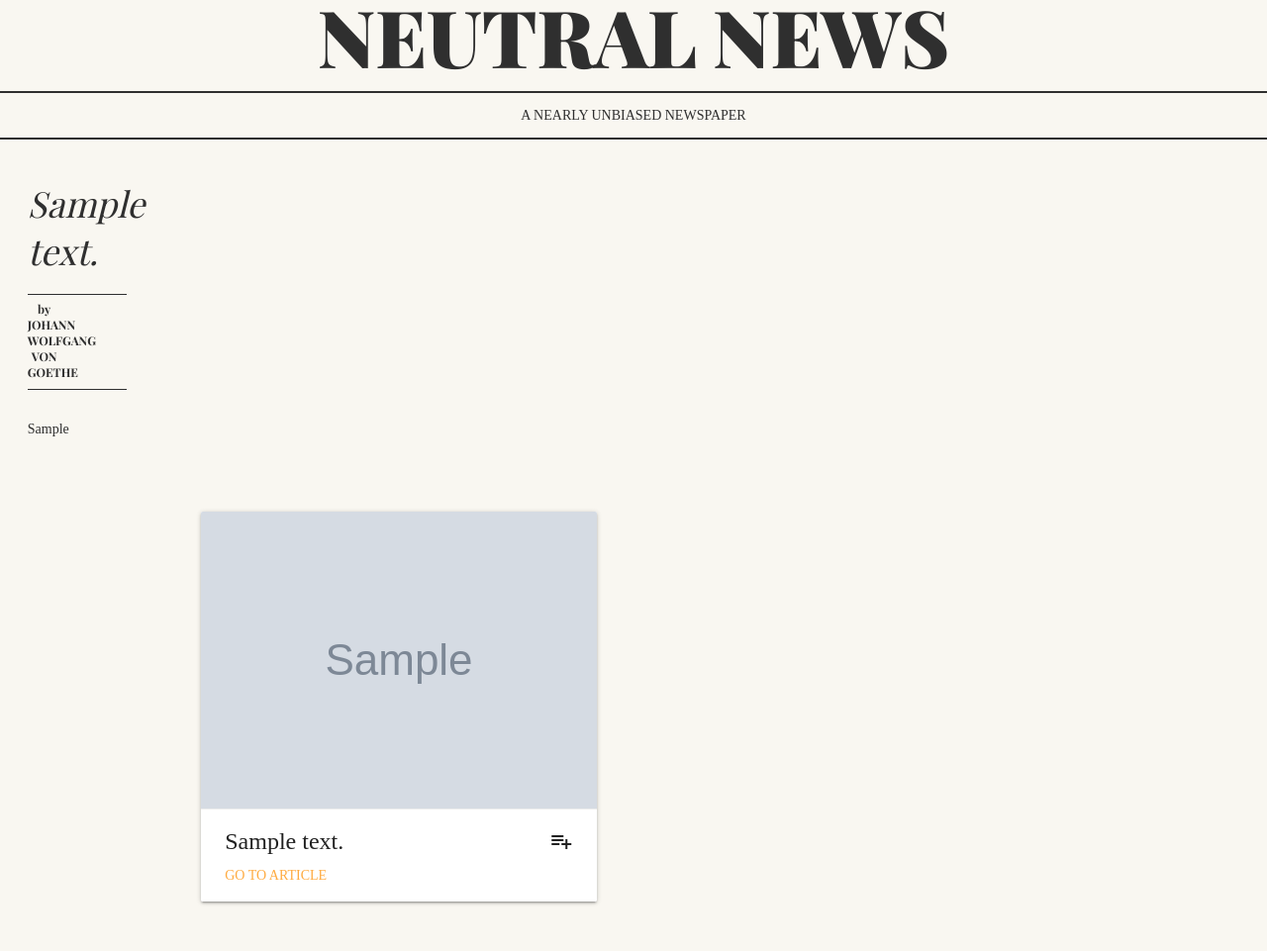
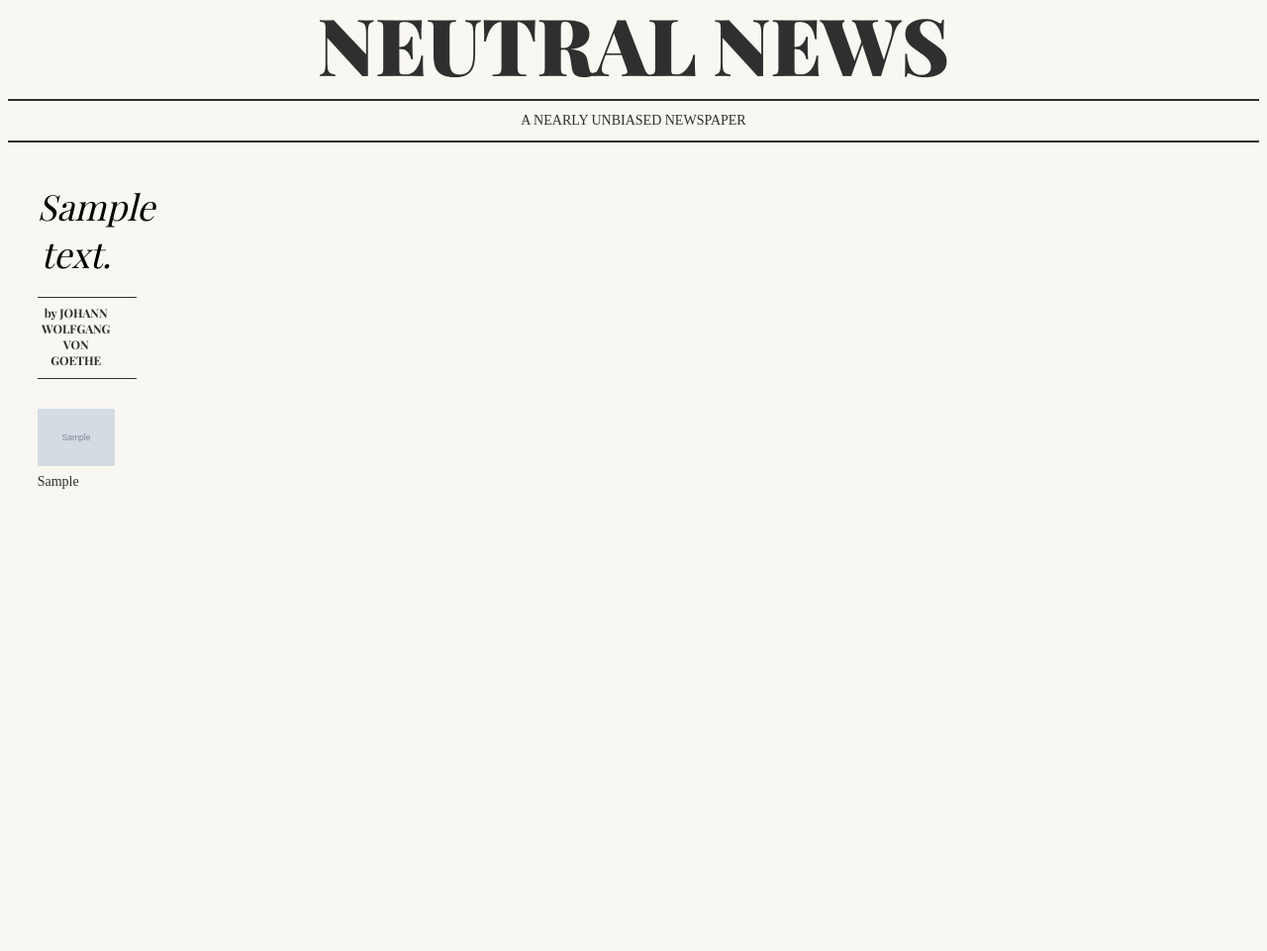
Before and after one commit to iamhunter/Neutral-News, a Django app: page / in a window 1280 px wide. Shown: the whole page at 99% size. After the commit the page ends 494 px from the top, so only its background shows below. Run offline with Django 3.2, Linux system fonts and the light colour scheme; tables that the repository leaves empty hold one stand-in row (values such as "Sample post"); grey boxes marked "Sample" are stand-in pictures; some libraries are stand-ins or nearby versions; some web fonts are replaced.

Commit message:
Home Page Ready

```diff
--- a/news/static/news/css/style.css
+++ b/news/static/news/css/style.css
@@ -18,6 +18,16 @@ p{
     margin-top: 0;
     margin-bottom: 20px;
 }
+a {
+    color:black;
+    text-decoration: none;
+}
+
+a:hover{
+    color:black;
+    text-decoration: none;
+}
+
 .head{
     text-align: center;
     position: relative;
--- a/news/templates/news/home.html
+++ b/news/templates/news/home.html
@@ -33,37 +33,14 @@
         <div class="collumns">
             {% for Article in article_list %}
             <div class="collumn">
-                <div class="head"><span class="headline hl3">{{ Article.title_text }}</span><p><span class="headline hl4">by JOHANN WOLFGANG VON GOETHE</span></p></div>
+                <div class="head"><span class="headline hl3"><a href="post/{{ Article.slug }}">{{ Article.title_text }}</a></span><p><span class="headline hl4">by JOHANN WOLFGANG VON GOETHE</span></p></div>
+                <img src="{{ Article.image.url }}"  style='width:100%;' border="0" alt="Null">
                 {{ Article.truth | safe }}
             </div>
             {% endfor %}
         </div>
     </div>
 
-    <div class="section container">
-        <div class="row">
-            {% for Article in article_list %}
-            <div class="col">
-                <div class="card sticky-action">
-                    <div class="card-image waves-effect waves-block waves-light">
-                        <img class="activator" src="{{ Article.image.url }}">
-                    </div>
-                    <div class="card-content card-action">
-                        <span class="card-title activator grey-text text-darken-4">{{ Article.title_text }}<i class="material-icons right">playlist_add</i></span>
-                        <p><a href="post/{{ Article.slug }}">Go To Article</a></p>
-                    </div>
-                    <div class="card-reveal">
-                        <span class="card-title grey-text text-darken-4">Truth Preview<i class="material-icons right">close</i></span>
-                        <p>{{ Article.truth | safe }}</p>
-                    </div>
-                </div>
-            </div>
-            {% endfor %}
-        </div>
-    </div>
-
-
-
 </body>
 
 </html>
```
Also changed, not shown: news/static/news/css/materialize.css (added), news/static/news/css/materialize.min.css (added).
